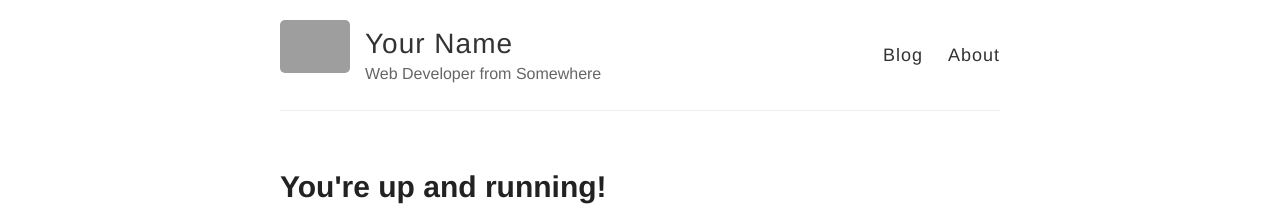
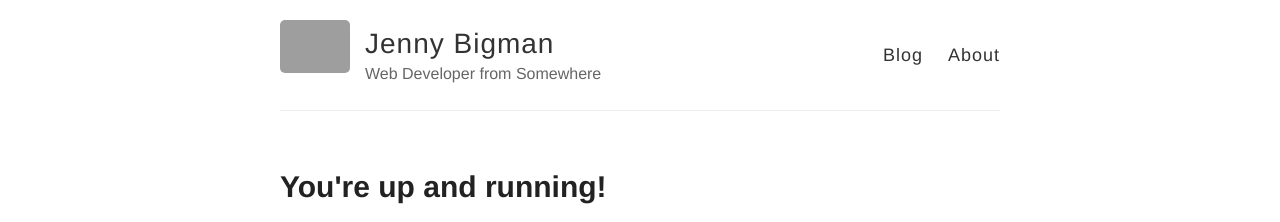
Before and after one commit to jennybigman/jennybigman.gitub.io, a Jekyll site: the page built from index.html, in a window 1280 px wide. Shown: the top 222 px of the page. Built offline with Jekyll 4.4.1, drawn with Linux system fonts in a browser that asks for light colours; grey boxes are pictures that could not be loaded.

Commit message:
CHange Name

```diff
--- a/_config.yml
+++ b/_config.yml
@@ -3,7 +3,7 @@
 #
 
 # Name of your site (displayed in the header)
-name: Your Name
+name: Jenny Bigman
 
 # Short bio or description (displayed in the header)
 description: Web Developer from Somewhere
```
